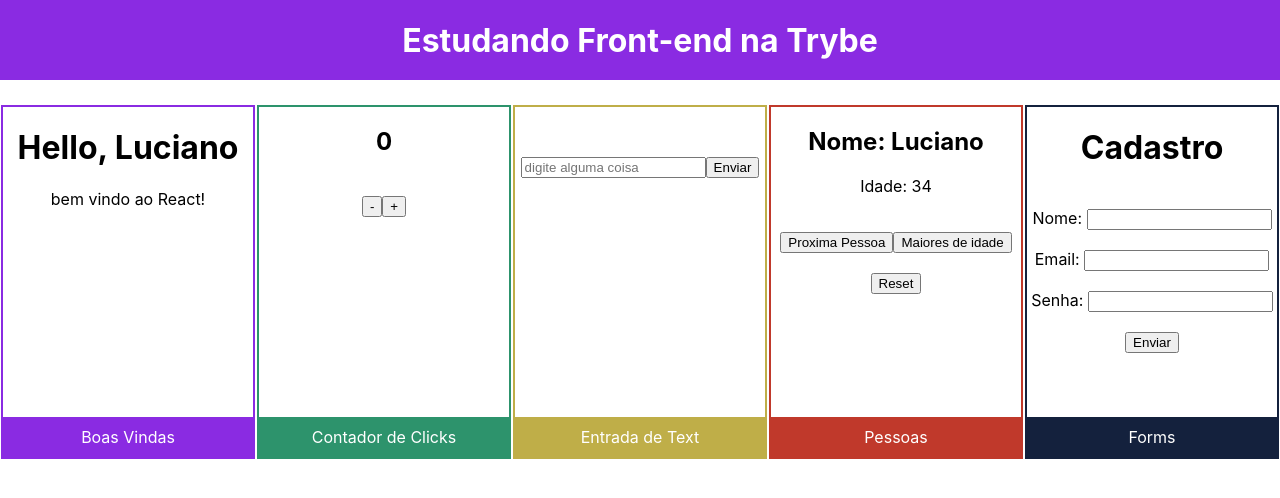
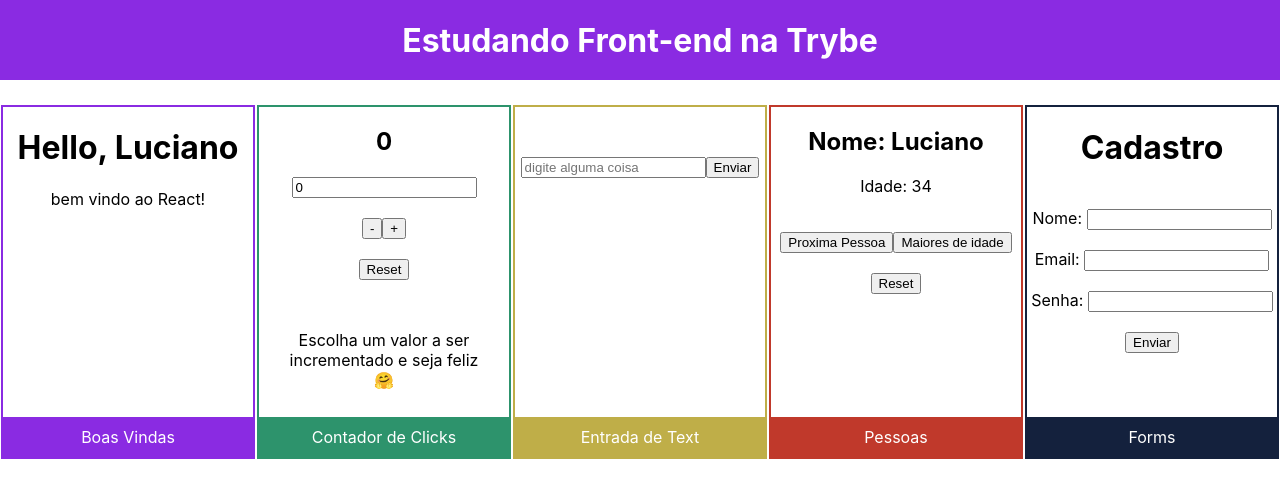
Before and after one commit to madruga665/estudos-react, a React (Create React App) app: page / in a window 1280 px wide. Shown: the top 498 px of the page. Built offline with nearby package versions, Linux system fonts and the light colour scheme.

Commit message:
add step e botão de reset no component Counter

```diff
--- a/src/components/Counter.js
+++ b/src/components/Counter.js
@@ -3,25 +3,42 @@ import React from "react";
 class Counter extends React.Component {
   constructor() {
     super();
-    this.state = { contador: 0 };
+    this.state = { counter: 0, step: 0 };
   }
 
-  increment() {
+  handleChange = (event) => {
+    this.setState({ step: Number(event.target.value) });
+  };
+
+  reset = () => {
+    this.setState({counter: 0})
+  }
+
+  increment = () => {
+    const { counter, step } = this.state;
     this.setState({
-      contador: this.state.contador + 1,
+      counter: counter + step,
     });
-  }
-  decrement() {
+  };
+  decrement = () => {
+    const { counter, step } = this.state;
     this.setState({
-      contador: this.state.contador - 1,
+      counter: counter - step,
     });
-  }
+  };
+
   render() {
+    const { counter, step } = this.state;
     return (
       <div>
-        <h2>{this.state.contador}</h2>
-        <button onClick={this.decrement.bind(this)}>-</button>
-        <button onClick={this.increment.bind(this)}>+</button>
+        <h2>{counter}</h2>
+        <input type="number" value={step} onChange={this.handleChange} />
+        <br />
+        <button onClick={this.decrement}>-</button>
+        <button onClick={this.increment}>+</button>
+        <br />
+        <button onClick={this.reset}>Reset</button>
+        <span style={{ display: "block", marginTop: 50 } }>Escolha um valor a ser incrementado e seja feliz <br/> 🤗️</span>
       </div>
     );
   }
```
